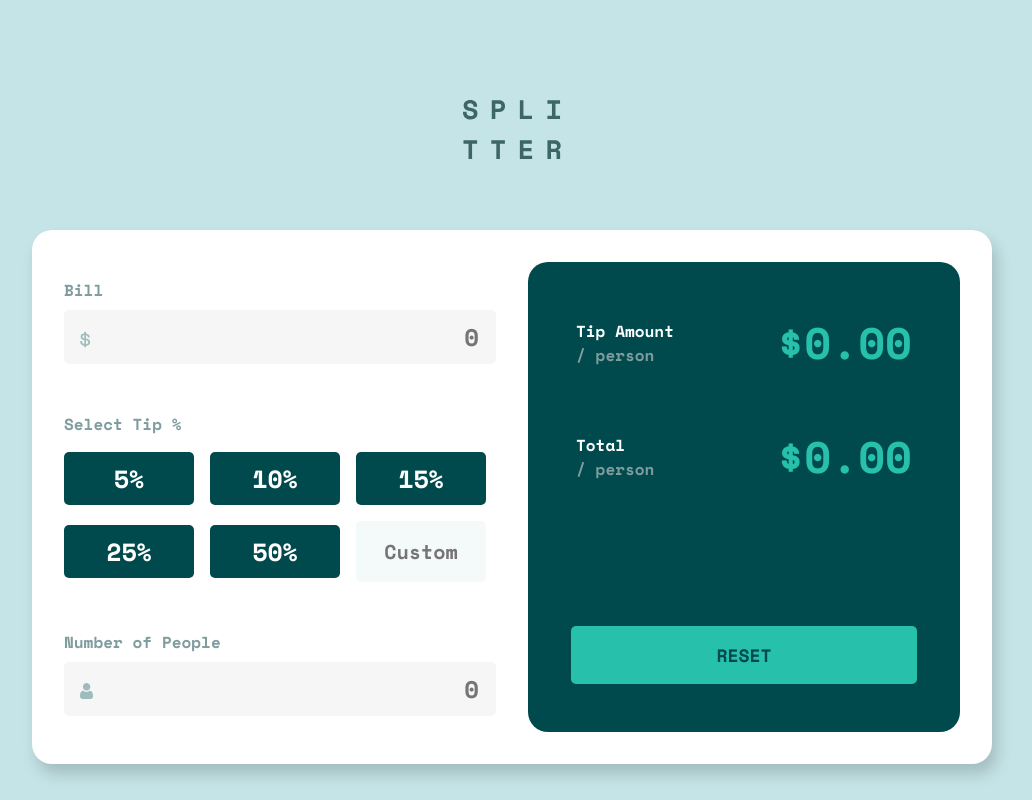
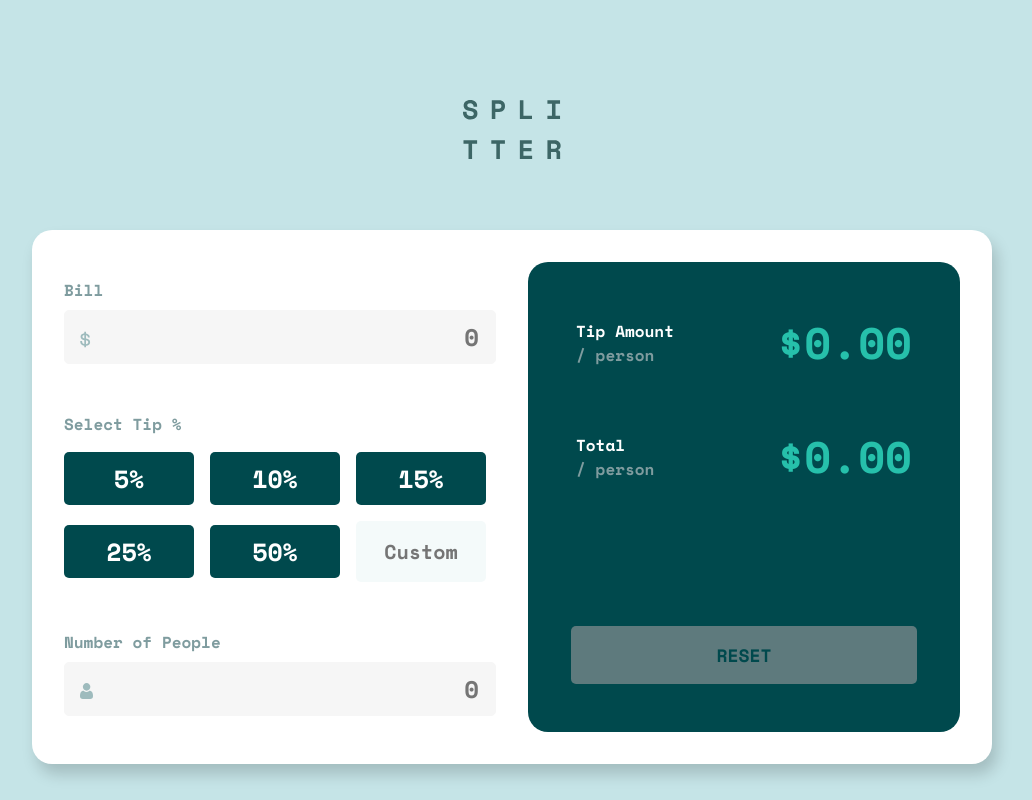
Before and after one commit to wagnnermorais/FEM-Tip-Calculator, a React (Vite) app: page / in a window 1280 px wide. Shown: the whole page, without its empty margins (128-1160 px from the left). Built offline with nearby package versions, Linux system fonts and the light colour scheme.

Commit message:
style: creating button disabled style

```diff
--- a/src/components/UI/Button.jsx
+++ b/src/components/UI/Button.jsx
@@ -2,7 +2,7 @@ import "../../styles/Components/Button.css";
 
 const Button = ({ type, onClick, text }) => {
   return (
-    <button className="button" type={type} onClick={onClick}>
+    <button className="button-disabled" type={type} onClick={onClick}>
       {text}
     </button>
   );
--- a/src/styles/Components/Button.css
+++ b/src/styles/Components/Button.css
@@ -15,6 +15,19 @@
   background: hsl(var(--neutral-very-light-grayish-cyan));
 }
 
+.button-disabled {
+  padding: 1rem;
+  width: 80%;
+  border: none;
+  border-radius: 5px;
+  font-size: 1.125rem;
+  text-transform: uppercase;
+  background: hsl(var(--neutral-dark-grayish-cyan));
+  color: hsl(var(--neutral-very-dark-cyan));
+  cursor: pointer;
+  transition: 0.25s;
+}
+
 @media screen and (max-width: 1024px) {
   .button {
     width: 85%;
```
